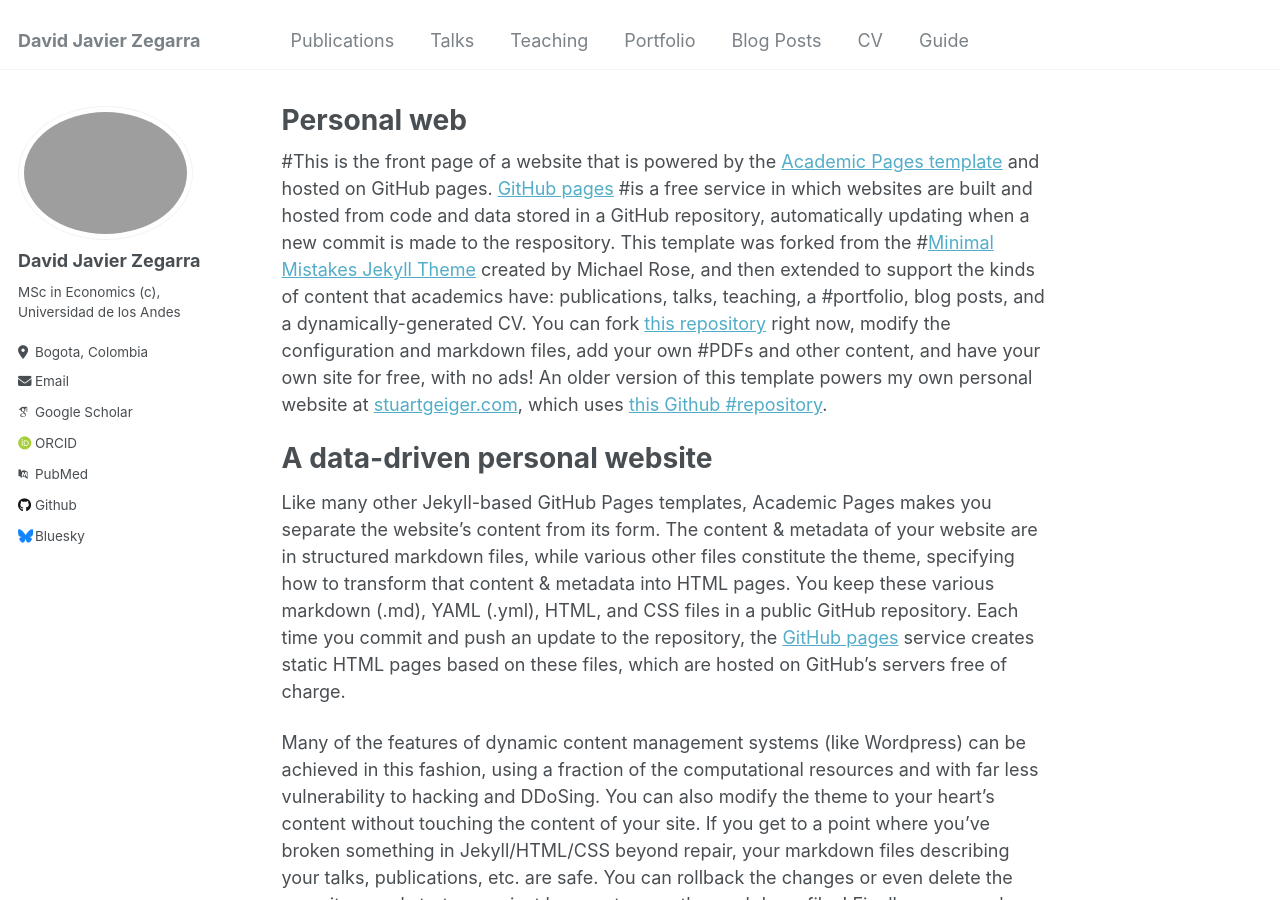
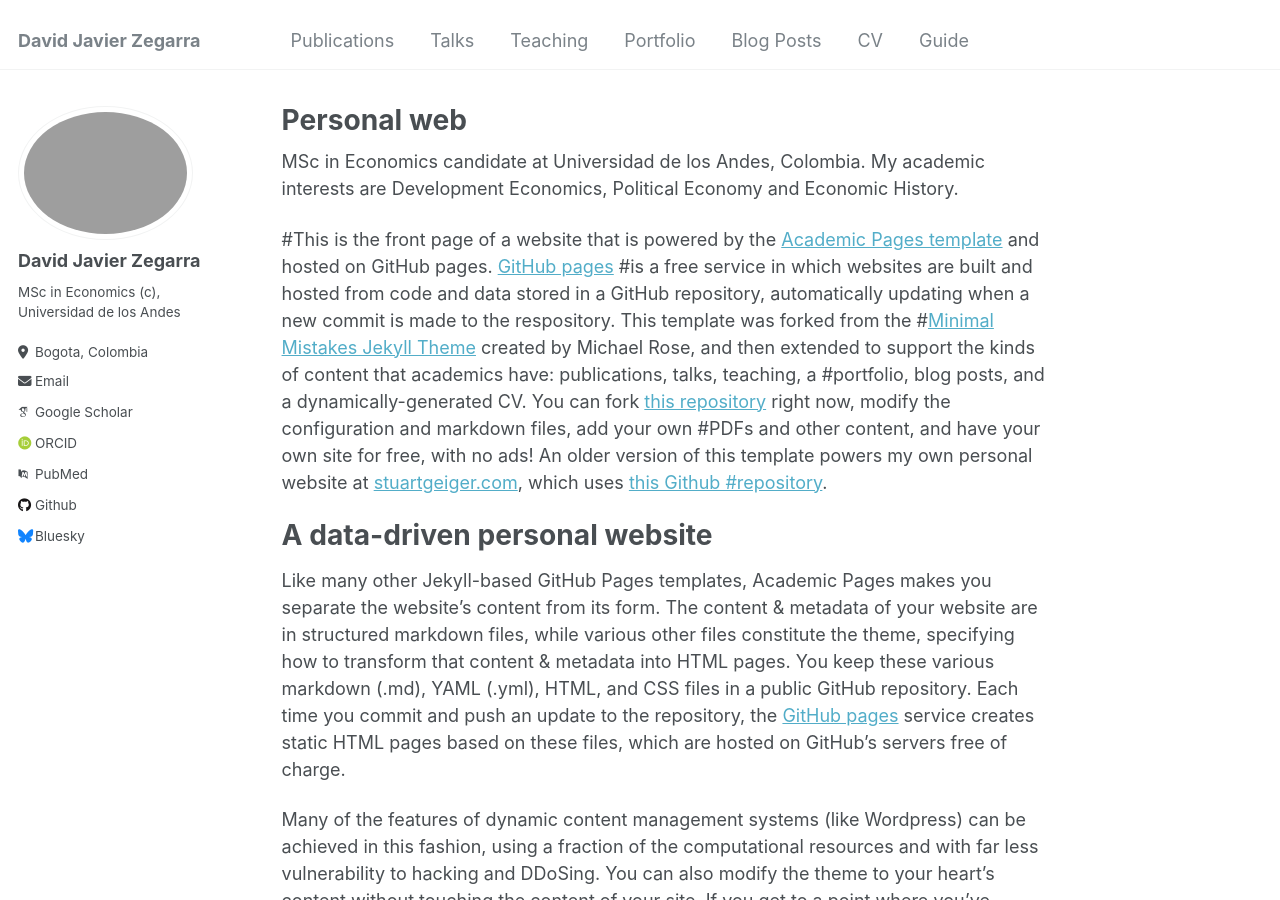
Before and after one commit to dajzegarraf/dajzegarraf.github.io, a Jekyll site: the page built from _pages/about.md, in a window 1280 px wide and 900 px high. Built offline with Jekyll 4.4.1, drawn with Linux system fonts in a browser that asks for light colours; some web fonts are replaced.

Commit message:
Update about.md

```diff
--- a/_pages/about.md
+++ b/_pages/about.md
@@ -6,6 +6,8 @@ redirect_from:
   - /about/
   - /about.html
 ---
+
+MSc in Economics candidate at Universidad de los Andes, Colombia. My academic interests are Development Economics, Political Economy and Economic History.
 
 #This is the front page of a website that is powered by the [Academic Pages template](https://github.com/academicpages/academicpages.github.io) and hosted on GitHub pages. [GitHub pages](https://pages.github.com) #is a free service in which websites are built and hosted from code and data stored in a GitHub repository, automatically updating when a new commit is made to the respository. This template was forked from the #[Minimal Mistakes Jekyll Theme](https://mmistakes.github.io/minimal-mistakes/) created by Michael Rose, and then extended to support the kinds of content that academics have: publications, talks, teaching, a #portfolio, blog posts, and a dynamically-generated CV. You can fork [this repository](https://github.com/academicpages/academicpages.github.io) right now, modify the configuration and markdown files, add your own #PDFs and other content, and have your own site for free, with no ads! An older version of this template powers my own personal website at [stuartgeiger.com](http://stuartgeiger.com), which uses [this Github #repository](https://github.com/staeiou/staeiou.github.io).
 
```
